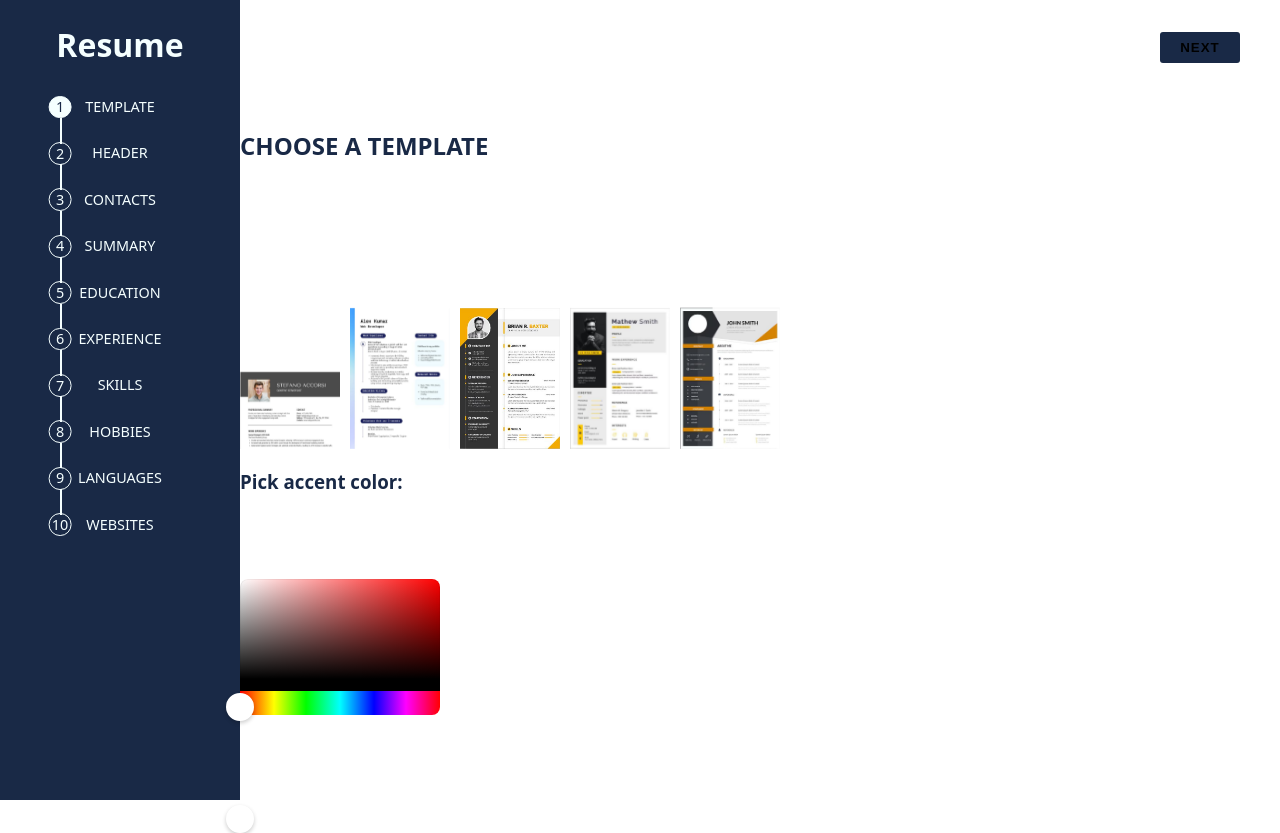
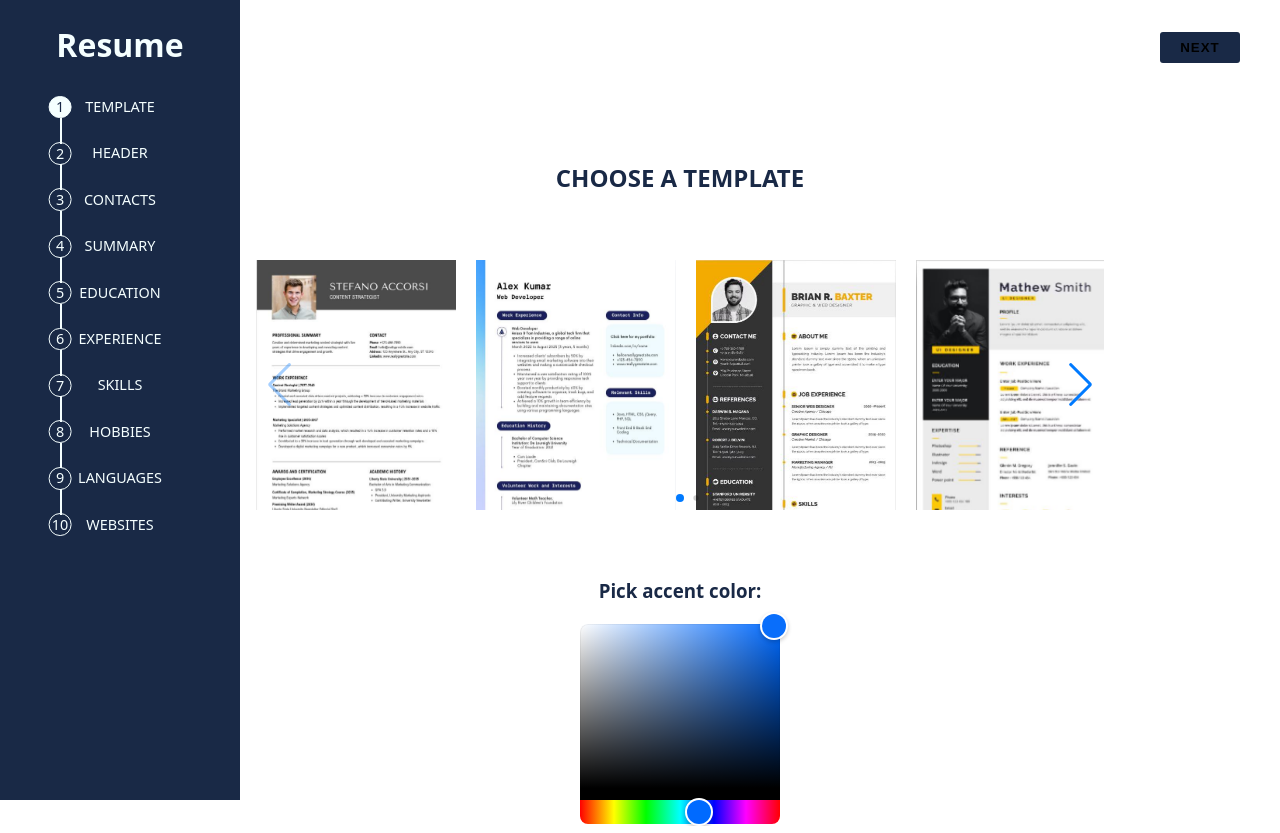
Before and after one commit to mickewasowski/cv-template, a React (Vite) app: page / in a window 1280 px wide. Built offline with nearby package versions, Linux system fonts and the light colour scheme.

Commit message:
initial styling of the TemplateForm

```diff
--- a/src/forms/TemplateForm.tsx
+++ b/src/forms/TemplateForm.tsx
@@ -1,7 +1,11 @@
 import { Swiper, SwiperSlide } from "swiper/react";
 import "swiper/css";
+import 'swiper/css/navigation';
+import 'swiper/css/pagination';
 import { useState } from "react";
 import { HexColorPicker } from "react-colorful";
+import "./styles/TemplateForm.scss";
+import { FreeMode, Navigation, Pagination } from "swiper/modules";
 
 const IMAGE_RATIO = 1.41;
 const TemplateForm = () => {
@@ -10,48 +14,78 @@ const TemplateForm = () => {
   //each slide should have a scale 1.5 or 2 on hover
   //on click it should have a border (marked selected) and update the state
 
-  const [color, setColor] = useState('fff');
+  const [color, setColor] = useState('#086dfb');
 
   return (
     <div className="TemplateForm">
-      <div>
+      <div className="TemplateForm__heading">
         <h1>Choose a template</h1>
       </div>
       <Swiper
-        spaceBetween={10}
+        className="TemplateForm__swiper"
+        spaceBetween={20}
         direction="horizontal"
-        width={90}
-        slidesPerView={"auto"}
+        slidesPerView={'auto'}
+        navigation={true}
+        pagination={{
+          dynamicBullets: true,
+          clickable: true,
+        }}
+        modules={[Navigation, Pagination]}
       >
-        <SwiperSlide style={{width: '100px', height:'141px'}}>
-          <div style={{ display: "block", width: "100px", height: "141px" }}>
-            <img src={'/images/cv-thumbnails/basic-1.jpg'} style={{width: '100%', height: '100%', objectFit: 'contain'}} />
+        <SwiperSlide>
+          <div>
+            <img src={'/images/cv-thumbnails/basic-1.jpg'} />
           </div>
         </SwiperSlide>
-        <SwiperSlide style={{width: '100px', height:'141px'}}>
-          <div style={{ display: "block", width: "100px", height: "141px" }}>
-            <img src={'/images/cv-thumbnails/basic-3.jpg'} style={{width: '100%', height: '100%', objectFit: 'contain'}} />
+        <SwiperSlide>
+          <div>
+            <img src={'/images/cv-thumbnails/basic-3.jpg'} />
           </div>
         </SwiperSlide>
-        <SwiperSlide style={{width: '100px', height:'141px'}}>
-          <div style={{ display: "block", width: "100px", height: "141px" }}>
-            <img src={'/images/cv-thumbnails/nice-1.jpg'} style={{width: '100%', height: '100%', objectFit: 'contain'}} />
+        <SwiperSlide>
+          <div>
+            <img src={'/images/cv-thumbnails/nice-1.jpg'} />
           </div>
         </SwiperSlide>
-        <SwiperSlide style={{width: '100px', height:'141px'}}>
-          <div style={{ display: "block", width: "100px", height: "141px" }}>
-            <img src={'/images/cv-thumbnails/nice-3.jpg'} style={{width: '100%', height: '100%', objectFit: 'contain'}} />
+        <SwiperSlide>
+          <div>
+            <img src={'/images/cv-thumbnails/nice-3.jpg'} />
           </div>
         </SwiperSlide>
-        <SwiperSlide style={{width: '100px', height:'141px'}}>
-          <div style={{ display: "block", width: "100px", height: "141px" }}>
-            <img src={'/images/cv-thumbnails/nice-9.jpg'} style={{width: '100%', height: '100%', objectFit: 'contain'}} />
+        <SwiperSlide>
+          <div>
+            <img src={'/images/cv-thumbnails/nice-9.jpg'} />
+          </div>
+        </SwiperSlide>
+        <SwiperSlide>
+          <div>
+            <img src={'/images/cv-thumbnails/basic-1.jpg'} />
+          </div>
+        </SwiperSlide>
+        <SwiperSlide>
+          <div>
+            <img src={'/images/cv-thumbnails/basic-1.jpg'} />
+          </div>
+        </SwiperSlide>
+        <SwiperSlide>
+          <div>
+            <img src={'/images/cv-thumbnails/basic-1.jpg'} />
+          </div>
+        </SwiperSlide>
+        <SwiperSlide>
+          <div>
+            <img src={'/images/cv-thumbnails/basic-1.jpg'}/>
+          </div>
+        </SwiperSlide>
+        <SwiperSlide>
+          <div>
+            <img src={'/images/cv-thumbnails/basic-1.jpg'}/>
           </div>
         </SwiperSlide>
       </Swiper>
-      <div>
+      <div className="TemplateForm__color-picker">
         <h3>Pick accent color:</h3>
-
         <HexColorPicker color={color} onChange={setColor} />
       </div>
     </div>
--- /dev/null
+++ b/src/forms/styles/TemplateForm.scss
@@ -0,0 +1,37 @@
+.TemplateForm {
+  margin-top: 10rem;
+  padding: 0 1rem;
+
+  &__heading {
+    margin-bottom: 4rem;
+
+    h1 {
+      text-align: center;
+    }
+  }
+
+  &__swiper {
+    .swiper-wrapper {
+      .swiper-slide {
+        width: 200px !important;
+        height: 250px;
+
+        div {
+          img {
+            width: 100%;
+            height: 100%;
+            object-fit: cover;
+          }
+        }
+      }
+    }
+  }
+
+  &__color-picker {
+    display: flex;
+    flex-direction: column;
+    justify-content: center;
+    align-items: center;
+    margin-top: 3rem;
+  }
+}
--- a/src/index.css
+++ b/src/index.css
@@ -34,6 +34,7 @@ body {
   place-items: center;
   min-width: 320px;
   min-height: 100vh;
+  user-select: none;
 }
 
 #root {
--- a/src/pages/styles/HomePage.scss
+++ b/src/pages/styles/HomePage.scss
@@ -68,11 +68,15 @@
     flex-direction: column;
     background-color: var(--white);
     gap: 1rem;
-    width: 60%;
+    width: calc(100% - 25rem);
     height: 100%;
 
-    div:first-child {
-      margin-top: 4rem;
+    .TemplateForm, .HeaderForm,
+    .ContactsForm, .SummaryForm,
+    .EducationSummary, .ExperienceSummary,
+    .SkillsForm, .HobbiesForm,
+    .LanguagesForm, .WebsitesForm {
+      max-width: 100%;
     }
 
     form {
@@ -171,7 +175,6 @@
   &__buttons-bar {
     width: 10rem;
     height: 100%;
-    margin-left: auto;
     display: flex;
     justify-content: center;
     align-items: start;
```
Also changed, not shown: src/App.tsx (line endings or trailing spaces).
